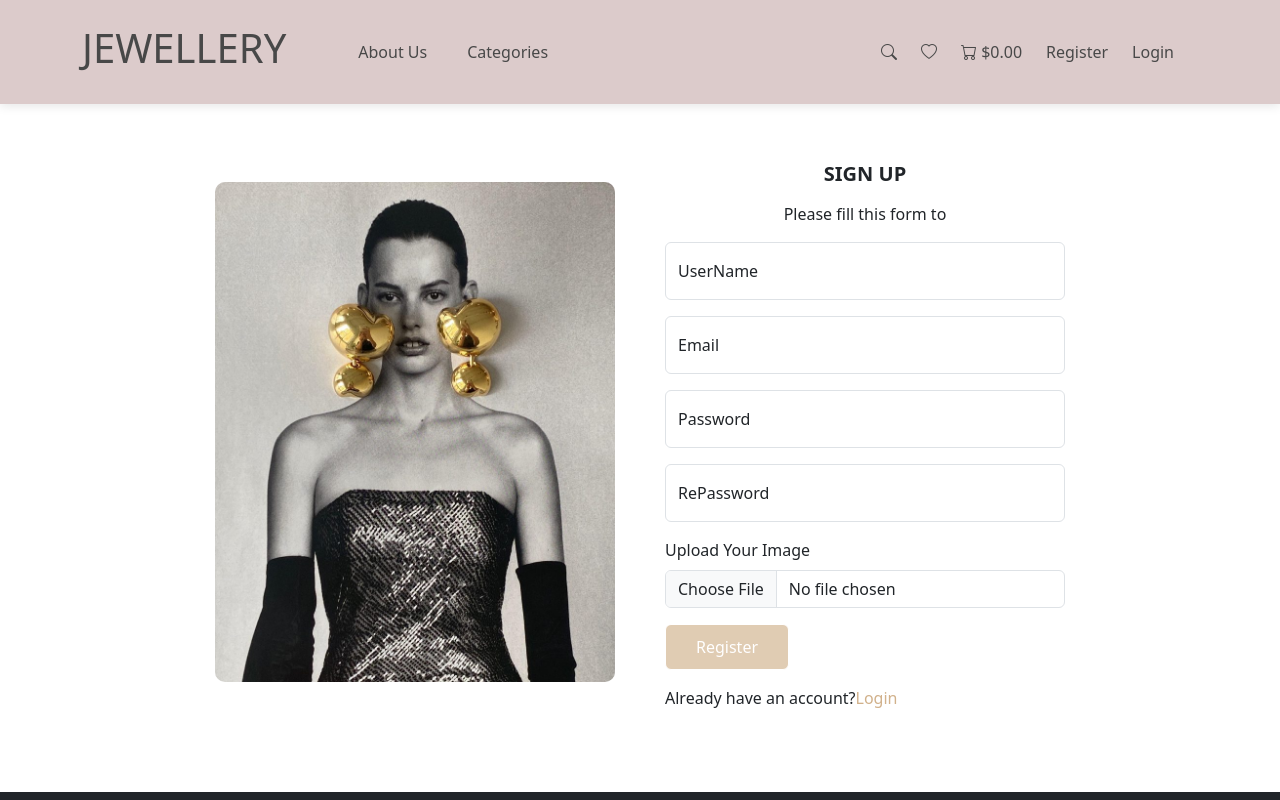
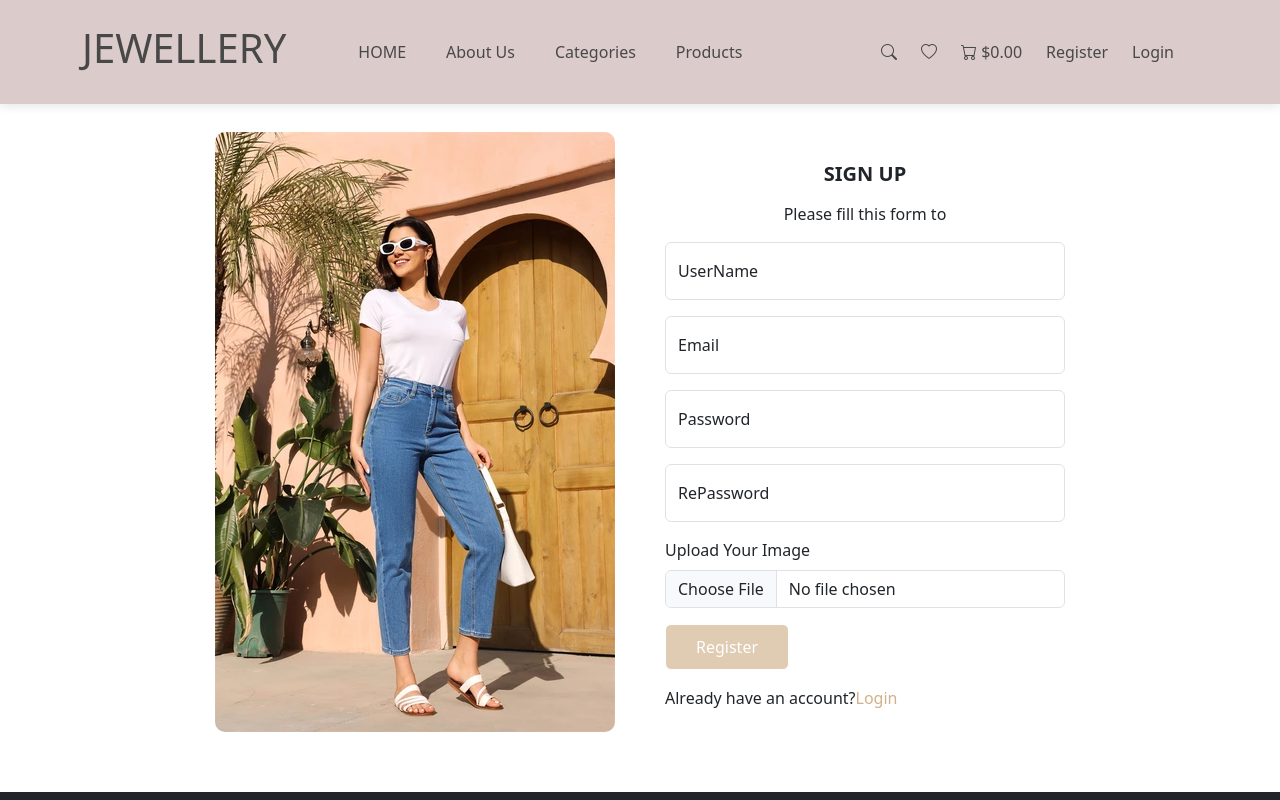
Before and after one commit to anasnashat/nodejs-final-project, an Angular app in the folder ecommerce-dashboard/: page /register in a window 1280 px wide. Shown: the top 800 px of the page. Built offline with nearby package versions, Linux system fonts and the light colour scheme.

Commit message:
handle responsive app & how can see the contents

```diff
--- a/ecommerce-dashboard/src/app/app.routes.ts
+++ b/ecommerce-dashboard/src/app/app.routes.ts
@@ -38,6 +38,7 @@ export const routes: Routes = [
       import('./shared/components/about/about.component').then(
         (m) => m.AboutComponent
       ),
+      canActivate:[authGuard]
   },
   {
     path: 'categoryPage',
@@ -45,6 +46,7 @@ export const routes: Routes = [
       import(
         './features/components/category-page/category-page.component'
       ).then((m) => m.CategoryPageComponent),
+      canActivate:[authGuard]
   },
   {
     path: 'productPage',
@@ -80,6 +82,7 @@ export const routes: Routes = [
         title: "Cart"
       }
     ],
+    canActivate:[authGuard]
   },
   { path: 'login', component: LoginComponent, title: 'Login' },
   {
--- a/ecommerce-dashboard/src/app/core/components/navbar/navbar.component.html
+++ b/ecommerce-dashboard/src/app/core/components/navbar/navbar.component.html
@@ -19,7 +19,7 @@
       <div class="offcanvas-body" style="background-color: #dccbcb;">
         <!-- Navbar links -->
         <ul class="navbar-nav gap-4 ms-5 pt-3">
-          <li *ngIf="isLogin" class="nav-item">
+          <li  class="nav-item">
             <a class="nav-link" routerLink="/home">HOME</a>
           </li>
           <li class="nav-item">
@@ -28,7 +28,7 @@
           <li class="nav-item">
             <a class="nav-link" routerLink="/categoryPage">Categories</a>
           </li>
-          <li *ngIf="isLogin" class="nav-item">
+          <li  class="nav-item">
             <a class="nav-link" routerLink="/productPage">Products</a>
           </li>
         </ul>
--- a/ecommerce-dashboard/src/app/core/guard/auth.guard.ts
+++ b/ecommerce-dashboard/src/app/core/guard/auth.guard.ts
@@ -11,7 +11,7 @@ export const authGuard: CanActivateFn = (route, state) => {
     if(localStorage.getItem('token')){
       return true;
     }else{
-      _router.navigate(['/about']);
+      _router.navigate(['/login']);
       return false;
     }
   }else{
--- a/ecommerce-dashboard/src/app/pages/register/register.component.html
+++ b/ecommerce-dashboard/src/app/pages/register/register.component.html
@@ -1,7 +1,7 @@
 <div class="position-relative rounded mt-5 pt-4">
   <div class="form">
     <div>
-      <img src="assets/register.jpg" alt="" />
+      <img src="assets/jewelly.webp" alt="" />
     </div>
     <div>
       <div class="error-container mb-4">
```
Also changed, not shown: ecommerce-dashboard/src/app/core/components/navbar/navbar.component.ts (+0 -15 lines), ecommerce-dashboard/public/assets/jewelly.webp (added).
